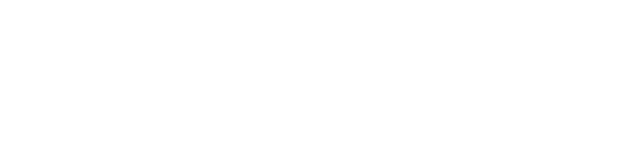
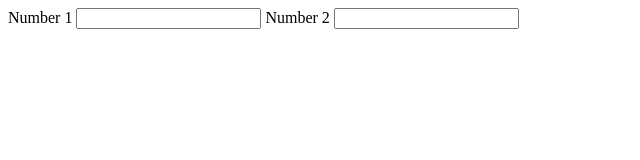
Before and after one commit to atiqueahmedziad/test-repo, a plain HTML site: page index.html in a window 1280 px wide. Shown: the whole page, without its empty margins (0-640 px from the left). Drawn offline with Linux system fonts and the light colour scheme.

Commit message:
added inputs

```diff
--- a/index.html
+++ b/index.html
@@ -8,7 +8,10 @@
   <link rel="stylesheet" href="style.css">
 </head>
 <body>
-
+  Number 1
+  <input type="text" id="num1" />
+  Number 2
+  <input type="text" id="num2" />
   <script src="main.js"></script>
 </body>
 </html>
```
